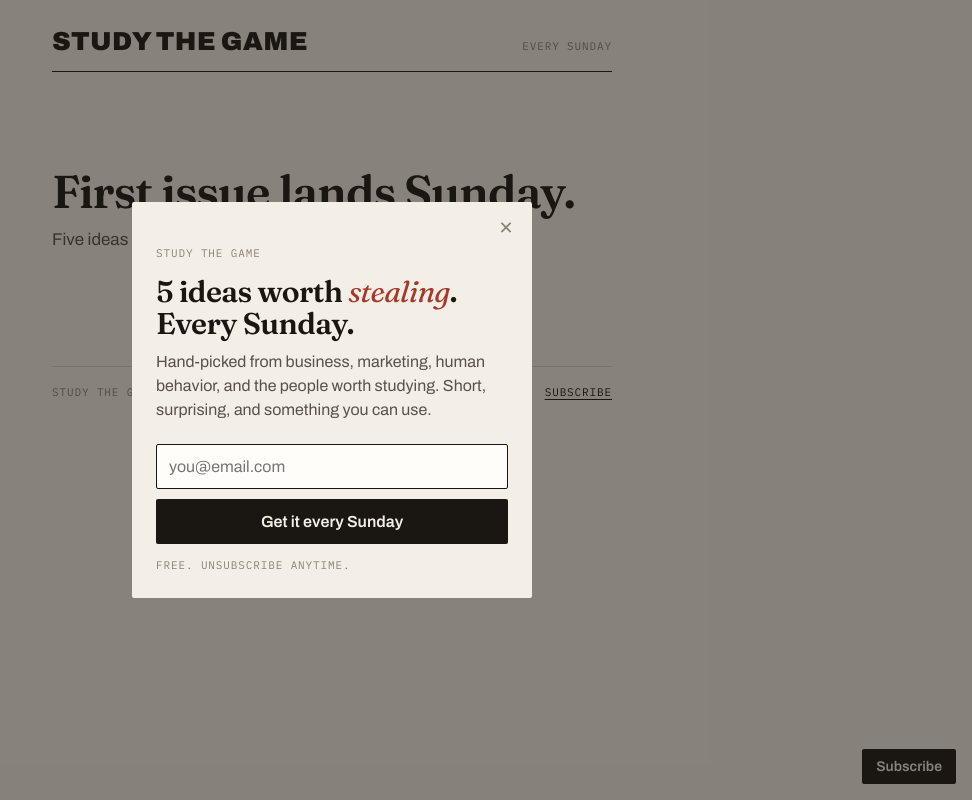
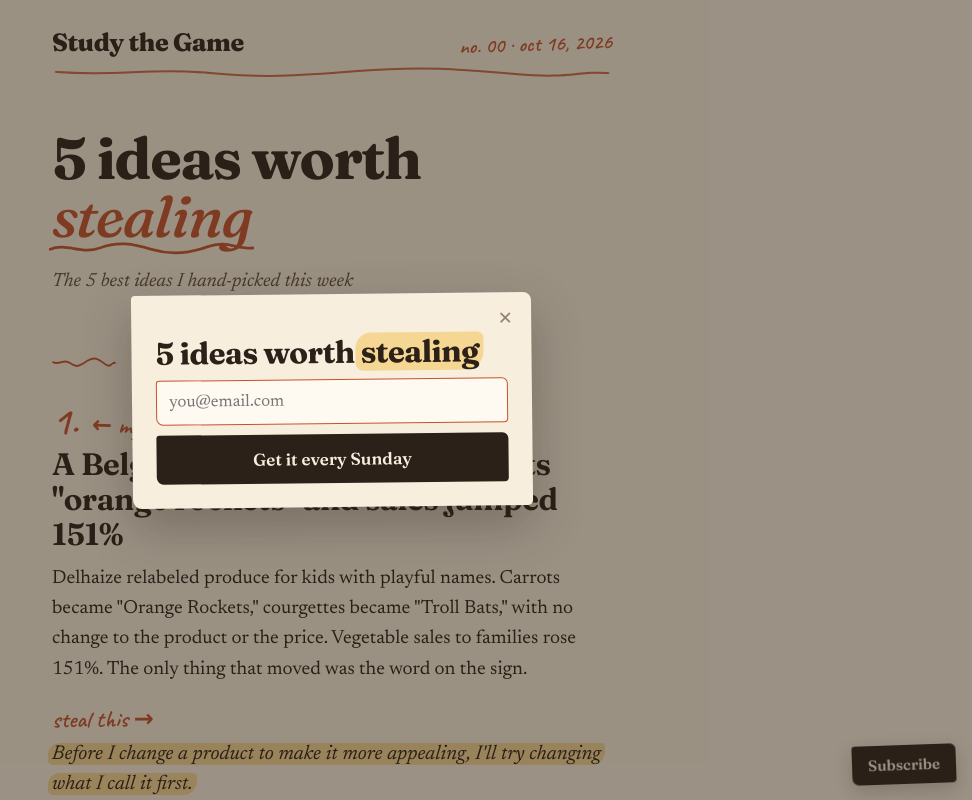
Before and after one commit to solopreneuur/Study-The-Game-Newsletter, a plain HTML site: page site/index.html in a window 1280 px wide. Shown: the top 800 px of the page, without its empty margins (308-1280 px from the left). Drawn offline with nearby package versions, Linux system fonts and the light colour scheme.

Commit message:
Site: warm hand-annotated look, light only, minimal popup; seed with 5 picks
Terracotta + highlighter, Fraunces soft/wonky, Newsreader body, Caveat notes,
per-idea tilts and squiggles. Popup is just the title, email and button.
latest.md seeded as #00 from the 2026-10-16 candidates (6, 21, 11, 1, 18).

Co-Authored-By: Claude Opus 5.5 <noreply@anthropic.com>

```diff
--- a/site/app.js
+++ b/site/app.js
@@ -15,14 +15,28 @@
     return MONTHS[p[1] - 1] + " " + p[2] + ", " + p[0];
   }
 
+  // Slightly different wobble and tilt per idea, so nothing looks stamped out.
+  var TILT = [-3, 2, -1.5, 2.5, -2, 1.5];
+  var WOBBLE = [
+    "M2 6 C 20 1, 35 10, 55 5 S 90 2, 110 6 S 150 9, 170 4 S 200 6, 218 5",
+    "M2 5 C 25 9, 40 1, 62 6 S 95 9, 120 4 S 160 2, 182 7 S 206 4, 218 6",
+    "M2 7 C 15 2, 38 8, 58 4 S 88 9, 115 5 S 148 1, 172 6 S 204 8, 218 4"
+  ];
+  function squiggle(i, cls) {
+    return '<svg class="squiggle ' + (cls || "") + '" viewBox="0 0 220 10" preserveAspectRatio="none" aria-hidden="true">' +
+      '<path d="' + WOBBLE[i % WOBBLE.length] + '" fill="none" stroke="currentColor" stroke-width="2" stroke-linecap="round"/></svg>';
+  }
+  function tilt(i, extra) { return ' style="transform:rotate(' + (TILT[i % TILT.length] + (extra || 0)) + 'deg)"'; }
+
   function setMeta(issueNo, date) {
-    meta.textContent = issueNo ? "No. " + issueNo + (date ? " · " + fmtDate(date) : "") : "Every Sunday";
+    meta.textContent = issueNo ? "no. " + issueNo + (date ? " · " + fmtDate(date).toLowerCase() : "") : "every sunday";
   }
 
   function empty() {
     setMeta(null, null);
     target.innerHTML =
       '<div class="empty">' +
+      '<span class="hand">soon…</span>' +
       "<h2>First issue lands Sunday.</h2>" +
       "<p>Five ideas worth stealing, hand-picked every week.</p>" +
       "</div>";
@@ -63,24 +77,26 @@
   function render(issue) {
     var html =
       '<header class="issue-head">' +
-      '<h1 class="issue-title">5 ideas worth <em>stealing</em></h1>' +
+      '<h1 class="issue-title">5 ideas worth <span class="under">stealing' + squiggle(0) + "</span></h1>" +
       (issue.deck ? '<p class="deck">' + inline(issue.deck) + "</p>" : "") +
       "</header>";
 
     issue.ideas.forEach(function (idea, i) {
       html +=
+        '<div class="divider">' + squiggle(i + 1) + "</div>" +
         '<section class="idea">' +
-        '<div class="idea-top mono"><span>' + pad(i + 1) + "</span>" +
-        (idea.starred ? "<span>★ My pick</span>" : "") + "</div>" +
+        '<div class="idea-top"><span class="hand idea-num"' + tilt(i) + ">" + (i + 1) + ".</span>" +
+        (idea.starred ? '<span class="hand idea-pick"' + tilt(i + 1) + ">← my pick</span>" : "") + "</div>" +
         '<h2 class="idea-hook">' + inline(idea.hook) + "</h2>" +
         '<p class="idea-body">' + inline(idea.body.join(" ")) + "</p>" +
-        (idea.steal ? '<div class="steal"><span class="mono steal-label">Steal this</span><p>' + inline(idea.steal) + "</p></div>" : "") +
+        (idea.steal ? '<div class="steal"><span class="hand steal-label"' + tilt(i + 2, 1) + ">steal this →</span><p><mark>" + inline(idea.steal) + "</mark></p></div>" : "") +
         (idea.video ? '<a class="video" href="' + esc(idea.video) + '">I made a video on this →</a>' : "") +
         "</section>";
     });
 
     var sign = issue.signoff.length ? issue.signoff : ["see you sunday", "Huzaifa"];
-    html += '<footer class="signoff">' + inline(sign[0]) + (sign[1] ? "<span>— " + inline(sign[1].replace(/^[—-]\s*/, "")) + "</span>" : "") + "</footer>";
+    html += '<footer class="signoff"><p>' + inline(sign[0]) + "</p>" +
+      (sign[1] ? '<span class="hand">' + inline(sign[1].replace(/^[—-]\s*/, "")) + "</span>" : "") + "</footer>";
     return html;
   }
 
--- a/site/index.html
+++ b/site/index.html
@@ -5,20 +5,24 @@
 <meta name="viewport" content="width=device-width, initial-scale=1">
 <title>Study the Game</title>
 <meta name="description" content="5 ideas worth stealing, hand-picked every Sunday.">
-<meta name="theme-color" content="#f3eee3">
+<meta name="theme-color" content="#f7eedd">
+<meta name="color-scheme" content="light">
 <link rel="preconnect" href="https://fonts.googleapis.com">
 <link rel="preconnect" href="https://fonts.gstatic.com" crossorigin>
-<link rel="stylesheet" href="https://fonts.googleapis.com/css2?family=Archivo:wdth,wght@62..125,400..900&family=Fraunces:ital,opsz,wght@0,9..144,400..800;1,9..144,400..800&family=IBM+Plex+Mono:wght@400;500&display=swap">
+<link rel="stylesheet" href="https://fonts.googleapis.com/css2?family=Fraunces:ital,opsz,wght,SOFT,WONK@0,9..144,300..900,0..100,0..1;1,9..144,300..900,0..100,0..1&family=Newsreader:ital,opsz,wght@0,6..72,400..600;1,6..72,400..600&family=Caveat:wght@500..700&display=swap">
 <link rel="stylesheet" href="style.css">
 </head>
 <body>
 <main class="wrap">
   <header class="masthead">
-    <a class="wordmark" href="/">Study the Game</a>
-    <span class="mono" id="meta"></span>
+    <div class="masthead-row">
+      <a class="wordmark" href="/">Study the Game</a>
+      <span class="hand" id="meta"></span>
+    </div>
+    <svg class="squiggle" viewBox="0 0 220 10" preserveAspectRatio="none" aria-hidden="true"><path d="M2 5 C 25 9, 40 1, 62 6 S 95 9, 120 4 S 160 2, 182 7 S 206 4, 218 6" fill="none" stroke="currentColor" stroke-width="2" stroke-linecap="round"/></svg>
   </header>
   <article id="issue"></article>
-  <footer class="foot mono"><span>Study the Game · Every Sunday</span><button type="button" data-open-signup>Subscribe</button></footer>
+  <footer class="foot"><svg class="squiggle" viewBox="0 0 220 10" preserveAspectRatio="none" aria-hidden="true"><path d="M2 5 C 25 9, 40 1, 62 6 S 95 9, 120 4 S 160 2, 182 7 S 206 4, 218 6" fill="none" stroke="currentColor" stroke-width="2" stroke-linecap="round"/></svg><span>Study the Game · every Sunday</span><button type="button" data-open-signup>Subscribe</button></footer>
 </main>
 
 <button class="btn subscribe-fab" type="button" data-open-signup>Subscribe</button>
@@ -27,15 +31,13 @@
   <div class="modal-card">
     <button class="modal-close" id="close-signup" type="button" aria-label="Close">✕</button>
     <div id="signup-body">
-      <span class="mono">Study the Game</span>
-      <h2 id="signup-title">5 ideas worth <em>stealing</em>. Every Sunday.</h2>
-      <p class="lede">Hand-picked from business, marketing, human behavior, and the people worth studying. Short, surprising, and something you can use.</p>
+      <h2 id="signup-title">5 ideas worth <mark>stealing</mark></h2>
       <form id="signup-form" novalidate>
         <input id="signup-email" aria-label="Email address" type="email" name="fields[email]" placeholder="you@email.com" autocomplete="email" required>
         <input type="hidden" name="ml-submit" value="1">
         <input type="hidden" name="anticsrf" value="true">
         <button class="btn" type="submit">Get it every Sunday</button>
-        <div class="form-note mono" id="form-note" aria-live="polite">Free. Unsubscribe anytime.</div>
+        <div class="form-note" id="form-note" aria-live="polite"></div>
       </form>
     </div>
   </div>
@@ -71,12 +73,11 @@ var ML_FORM_ACTION = "https://assets.mailerlite.com/jsonp/2555674/forms/20153505
     e.preventDefault();
     if (!email.value || !email.checkValidity()) { note.textContent = "Enter a valid email."; return; }
     submit.disabled = true;
-    note.textContent = "Sending…";
+    note.textContent = "";
     fetch(ML_FORM_ACTION, { method: "POST", mode: "no-cors", body: new FormData(form) })
       .then(function () {
         remember();
-        body.innerHTML = '<div class="done"><span class="mono">Study the Game</span>' +
-          '<h2>You’re in.</h2><p class="lede">Next issue hits your inbox Sunday morning.</p></div>';
+        body.innerHTML = '<div class="done"><h2>You’re in.</h2></div>';
         setTimeout(function () { modal.hidden = true; }, 3200);
       })
       .catch(function () {
--- a/site/latest.md
+++ b/site/latest.md
@@ -1 +1,26 @@
-<!-- placeholder: replaced by the first issue -->
+<!-- date: 2026-10-16 -->
+# Study the Game — #00
+_The 5 best ideas I hand-picked this week_
+
+**1. A Belgian grocer renamed carrots "orange rockets" and sales jumped 151%** ★ my pick
+Delhaize relabeled produce for kids with playful names. Carrots became "Orange Rockets," courgettes became "Troll Bats," with no change to the product or the price. Vegetable sales to families rose 151%. The only thing that moved was the word on the sign.
+**How I'm stealing it:** Before I change a product to make it more appealing, I'll try changing what I call it first.
+
+**2. Bricked-up windows across Britain are scars from a 155-year-old tax**
+Starting in 1696, Britain taxed houses by their window count, as a visible proxy for wealth. Owners bricked up windows to dip below the taxable threshold, and you can still see them on old buildings today. The tax lasted until 1851 and is blamed for a rise in damp- and dark-related illness: a measurement reshaping the thing it was only supposed to observe.
+**How I'm stealing it:** Whenever I set a metric as a target, I'll ask what people would physically build or hide to game it.
+
+**3. Xerox's biggest decision was refusing to sell its own copier**
+The 1959 Xerox 914 cost $29,500, too much for most offices to buy outright. So Xerox leased it for a small monthly fee plus a few cents per copy. By 1965 the 914 alone brought in roughly two-thirds of Xerox's revenue. The CEO called the leasing decision more important than the technology itself.
+**How I'm stealing it:** When a price is the real obstacle, I'll look for a way to charge for usage instead of ownership before I touch the product.
+
+**4. A server who gave candy twice beat one who gave it once**
+Researchers tested giving restaurant diners a mint with the check. One piece raised tips a little. Two pieces at once pushed them up about 14%. The biggest jump came when the server dropped off one piece, walked away, then came back with a second. Same two candies, but now it read as spontaneous generosity instead of policy.
+**How I'm stealing it:** I'm adding a small, unscripted second touch to things I already do for people, instead of bundling the whole gesture up front.
+
+**5. Billionaire investor Sam Zell banned deal memos longer than one page**
+No matter how complicated the real estate deal, Sam Zell required the written brief to fit on a single page. Compressing a deal to one page forces whoever wrote it to understand which details matter and which are noise, before anyone commits money.
+**How I'm stealing it:** Before I approve or pitch anything complicated, I'll write the one-page version first.
+
+see you sunday
+Huzaifa
--- a/site/style.css
+++ b/site/style.css
@@ -1,28 +1,18 @@
-/* Study the Game: quiet editorial. Cream paper, one serif, one accent. */
+/* Study the Game: a warm, hand-annotated notebook page. Light only. */
 
 :root {
-  --paper: #f4efe6;
-  --ink: #1a1712;
-  --ink-2: #57514a;
-  --muted: #8a8378;
-  --rule: #d9d1c3;
-  --accent: #a8382a;
+  color-scheme: light;
+  --paper: #f7eedd;
+  --paper-deep: #efe2c9;
+  --ink: #2b2118;
+  --ink-2: #5e4f40;
+  --muted: #94826d;
+  --accent: #c4532d;            /* terracotta */
+  --marker: rgba(244, 196, 88, 0.55);
 
-  --display: "Archivo", "Arial Narrow", sans-serif;
-  --serif: "Fraunces", Georgia, "Times New Roman", serif;
-  --sans: "Archivo", -apple-system, "Helvetica Neue", Arial, sans-serif;
-  --mono: "IBM Plex Mono", ui-monospace, Menlo, monospace;
-}
-
-@media (prefers-color-scheme: dark) {
-  :root {
-    --paper: #171511;
-    --ink: #eee7da;
-    --ink-2: #bdb4a4;
-    --muted: #857d70;
-    --rule: #2e2a23;
-    --accent: #e0745f;
-  }
+  --head: "Fraunces", Georgia, serif;
+  --body: "Newsreader", Georgia, "Times New Roman", serif;
+  --hand: "Caveat", "Bradley Hand", cursive;
 }
 
 * { box-sizing: border-box; }
@@ -33,13 +23,14 @@ body {
   margin: 0;
   background: var(--paper);
   color: var(--ink);
-  font-family: var(--sans);
-  font-size: 17px;
-  line-height: 1.65;
+  font-family: var(--body);
+  font-optical-sizing: auto;
+  font-size: 19px;
+  line-height: 1.6;
   -webkit-font-smoothing: antialiased;
 }
 
-a { color: inherit; text-decoration: underline; text-decoration-thickness: 1px; text-underline-offset: 3px; }
+a { color: inherit; text-decoration: underline; text-decoration-color: var(--accent); text-decoration-thickness: 1.5px; text-underline-offset: 3px; }
 a:hover { color: var(--accent); }
 
 .wrap {
@@ -48,142 +39,157 @@ a:hover { color: var(--accent); }
   padding: 0 20px 120px;
 }
 
-.mono {
-  font-family: var(--mono);
-  font-size: 11px;
-  letter-spacing: 0.08em;
-  text-transform: uppercase;
+.hand {
+  font-family: var(--hand);
+  font-weight: 600;
+  color: var(--accent);
+  line-height: 1;
+}
+
+/* Hand-drawn wobbly line, used for underlines and dividers. */
+.squiggle {
+  display: block;
+  width: 100%;
+  height: 10px;
+  color: var(--accent);
 }
 
 /* ---------- masthead ---------- */
 
-.masthead {
+.masthead { padding: 30px 0 0; }
+
+.masthead-row {
   display: flex;
   align-items: baseline;
   justify-content: space-between;
   gap: 12px;
-  padding: 28px 0 16px;
-  border-bottom: 1px solid var(--ink);
 }
 
 .wordmark {
-  font-family: var(--display);
-  font-variation-settings: "wdth" 62;
-  font-weight: 900;
-  font-size: 26px;
+  font-family: var(--head);
+  font-variation-settings: "SOFT" 100, "WONK" 1;
+  font-weight: 800;
+  font-size: 25px;
   line-height: 1;
-  letter-spacing: 0.01em;
-  text-transform: uppercase;
+  letter-spacing: -0.02em;
   text-decoration: none;
+  white-space: nowrap;
   color: var(--ink);
 }
 .wordmark:hover { color: var(--ink); }
 
-#meta { color: var(--muted); }
+#meta { font-size: 21px; transform: rotate(-2deg); white-space: nowrap; }
+
+.masthead .squiggle { margin-top: 12px; opacity: 0.85; }
 
 /* ---------- issue header ---------- */
 
-.issue-head { padding: 56px 0 8px; }
+.issue-head { padding: 52px 0 4px; }
 
 .issue-title {
   margin: 0;
-  font-family: var(--serif);
-  font-optical-sizing: auto;
-  font-weight: 600;
-  font-size: clamp(36px, 10vw, 52px);
-  line-height: 1.02;
-  letter-spacing: -0.02em;
+  font-family: var(--head);
+  font-variation-settings: "SOFT" 100, "WONK" 1;
+  font-weight: 700;
+  font-size: clamp(40px, 11vw, 58px);
+  line-height: 1;
+  letter-spacing: -0.025em;
 }
-.issue-title em { font-style: italic; font-weight: 400; color: var(--accent); }
+.issue-title .under { position: relative; display: inline-block; font-style: italic; font-weight: 500; color: var(--accent); }
+.issue-title .under svg { position: absolute; left: -2%; bottom: -10px; width: 104%; height: 14px; }
 
-.deck { margin: 14px 0 0; color: var(--ink-2); }
+.deck { margin: 22px 0 0; color: var(--ink-2); font-style: italic; }
 
 /* ---------- ideas ---------- */
 
-.idea { margin-top: 64px; }
+.idea { margin-top: 30px; }
+
+.divider { width: 64px; margin: 56px 0 34px; }
 
 .idea-top {
   display: flex;
+  align-items: baseline;
   gap: 14px;
-  margin-bottom: 10px;
-  color: var(--accent);
+  margin-bottom: 6px;
 }
+
+.idea-num { font-size: 40px; }
+.idea-pick { font-size: 24px; }
 
 .idea-hook {
   margin: 0 0 12px;
-  font-family: var(--serif);
-  font-optical-sizing: auto;
-  font-weight: 600;
-  font-size: clamp(24px, 6.4vw, 29px);
-  line-height: 1.15;
-  letter-spacing: -0.012em;
+  font-family: var(--head);
+  font-variation-settings: "SOFT" 100, "WONK" 1;
+  font-weight: 650;
+  font-size: clamp(26px, 7vw, 31px);
+  line-height: 1.12;
+  letter-spacing: -0.015em;
 }
 
 .idea-body { margin: 0; }
 
-.steal { margin: 22px 0 0; padding-left: 16px; border-left: 2px solid var(--accent); }
-.steal-label { display: block; margin-bottom: 4px; color: var(--accent); }
-.steal p {
-  margin: 0;
-  font-family: var(--serif);
-  font-optical-sizing: auto;
-  font-style: italic;
-  font-size: 19px;
-  line-height: 1.45;
+.steal { margin: 22px 0 0; }
+.steal-label { display: inline-block; margin-bottom: 4px; font-size: 24px; }
+.steal p { margin: 0; font-style: italic; font-size: 20px; line-height: 1.5; }
+.steal mark {
+  padding: 0.05em 0.2em;
+  margin: 0 -0.2em;
+  color: inherit;
+  background: var(--marker);
+  border-radius: 0.6em 0.2em 0.7em 0.25em;
+  -webkit-box-decoration-break: clone;
+  box-decoration-break: clone;
 }
 
-.video { display: inline-block; margin-top: 16px; font-size: 15px; color: var(--ink-2); }
+.video { display: inline-block; margin-top: 14px; font-size: 17px; color: var(--ink-2); }
 
 /* ---------- sign-off ---------- */
 
-.signoff {
-  margin-top: 72px;
-  font-family: var(--serif);
-  font-style: italic;
-  font-size: 20px;
-  line-height: 1.4;
-}
-.signoff span { display: block; font-style: normal; color: var(--ink-2); }
+.signoff { margin-top: 72px; }
+.signoff p { margin: 0; font-style: italic; color: var(--ink-2); }
+.signoff .hand { display: inline-block; margin-top: 4px; font-size: 40px; color: var(--ink); transform: rotate(-3deg); }
 
 /* Fallback when the issue doesn't parse into ideas: plain markdown. */
 .raw { padding-top: 48px; }
 .raw p { margin: 0 0 24px; }
-.raw h1 { font-family: var(--serif); font-weight: 600; font-size: 36px; line-height: 1.05; }
+.raw h1 { font-family: var(--head); font-weight: 700; font-size: 38px; line-height: 1.05; }
 
 /* ---------- empty state ---------- */
 
 .empty { padding: 96px 0 24px; }
+.empty .hand { display: inline-block; font-size: 26px; transform: rotate(-3deg); margin-bottom: 8px; }
 .empty h2 {
-  margin: 0 0 10px;
-  font-family: var(--serif);
-  font-weight: 600;
-  font-size: clamp(32px, 9vw, 46px);
-  line-height: 1.05;
-  letter-spacing: -0.02em;
+  margin: 0 0 12px;
+  font-family: var(--head);
+  font-variation-settings: "SOFT" 100, "WONK" 1;
+  font-weight: 700;
+  font-size: clamp(36px, 10vw, 50px);
+  line-height: 1.02;
+  letter-spacing: -0.025em;
 }
-.empty p { margin: 0; color: var(--ink-2); }
+.empty p { margin: 0; color: var(--ink-2); font-style: italic; }
 
 /* ---------- footer ---------- */
 
 .foot {
   display: flex;
   justify-content: space-between;
+  align-items: baseline;
   flex-wrap: wrap;
   gap: 6px 16px;
   margin-top: 88px;
-  padding-top: 16px;
-  border-top: 1px solid var(--rule);
+  font-size: 15px;
   color: var(--muted);
 }
+.foot .squiggle { flex-basis: 100%; margin-bottom: 8px; opacity: 0.5; }
 .foot button {
   padding: 0;
   border: none;
   background: none;
   color: var(--ink);
   font: inherit;
-  letter-spacing: inherit;
-  text-transform: inherit;
   text-decoration: underline;
+  text-decoration-color: var(--accent);
   text-underline-offset: 3px;
   cursor: pointer;
 }
@@ -192,14 +198,15 @@ a:hover { color: var(--accent); }
 
 .btn {
   display: inline-block;
-  padding: 14px 18px;
+  padding: 14px 20px;
   border: none;
-  border-radius: 2px;
+  border-radius: 3px 6px 4px 7px;
   background: var(--ink);
   color: var(--paper);
-  font-family: var(--sans);
+  font-family: var(--head);
+  font-variation-settings: "SOFT" 100;
   font-weight: 600;
-  font-size: 16px;
+  font-size: 17px;
   cursor: pointer;
 }
 .btn:hover { background: var(--accent); }
@@ -210,8 +217,10 @@ a:hover { color: var(--accent); }
   right: 16px;
   bottom: 16px;
   z-index: 20;
-  padding: 10px 14px;
-  font-size: 14px;
+  padding: 10px 16px;
+  font-size: 15px;
+  transform: rotate(-2deg);
+  box-shadow: 0 6px 18px rgba(43, 33, 24, 0.22);
 }
 
 /* ---------- signup popup ---------- */
@@ -224,7 +233,7 @@ a:hover { color: var(--accent); }
   align-items: center;
   justify-content: center;
   padding: 16px;
-  background: rgba(26, 23, 18, 0.5);
+  background: rgba(43, 33, 24, 0.45);
 }
 .modal[hidden] { display: none; }
 
@@ -232,9 +241,11 @@ a:hover { color: var(--accent); }
   position: relative;
   width: 100%;
   max-width: 400px;
-  padding: 36px 24px 24px;
+  padding: 34px 24px 24px;
   background: var(--paper);
-  border-radius: 2px;
+  border-radius: 4px 8px 5px 9px;
+  box-shadow: 0 20px 50px rgba(43, 33, 24, 0.3);
+  transform: rotate(-0.6deg);
 }
 
 .modal-close {
@@ -250,36 +261,37 @@ a:hover { color: var(--accent); }
   cursor: pointer;
 }
 
-.modal-card .mono { color: var(--muted); }
+.modal-card .hand { display: inline-block; font-size: 26px; transform: rotate(-3deg); }
 
 .modal-card h2 {
-  margin: 10px 0 10px;
-  font-family: var(--serif);
-  font-optical-sizing: auto;
-  font-weight: 600;
-  font-size: 30px;
-  line-height: 1.08;
+  margin: 8px 0 10px;
+  font-family: var(--head);
+  font-variation-settings: "SOFT" 100, "WONK" 1;
+  font-weight: 700;
+  font-size: 31px;
+  line-height: 1.05;
   letter-spacing: -0.02em;
 }
-.modal-card h2 em { font-style: italic; font-weight: 400; color: var(--accent); }
-.modal-card .lede { margin: 0 0 22px; color: var(--ink-2); font-size: 16px; line-height: 1.5; }
+.modal-card h2 mark { padding: 0 0.15em; margin: 0 -0.15em; color: inherit; background: var(--marker); border-radius: 0.5em 0.2em 0.6em 0.25em; }
+.modal-card .lede { margin: 0 0 22px; color: var(--ink-2); font-size: 18px; line-height: 1.5; }
 
 .modal-card input[type="email"] {
   display: block;
   width: 100%;
   padding: 13px 12px;
   margin-bottom: 10px;
-  border: 1px solid var(--rule);
-  border-radius: 2px;
-  background: #fffdf9;
-  color: #1a1712;
-  font-family: var(--sans);
-  font-size: 16px; /* 16px stops iOS zooming on focus */
+  border: 1.5px solid #dccbb0;
+  border-radius: 3px 6px 4px 7px;
+  background: #fffaf1;
+  color: var(--ink);
+  font-family: var(--body);
+  font-size: 17px; /* 16px+ stops iOS zooming on focus */
   -webkit-appearance: none;
   appearance: none;
 }
-.modal-card input[type="email"]:focus { outline: none; border-color: var(--ink); }
+.modal-card input[type="email"]:focus { outline: none; border-color: var(--accent); }
 
 .modal-card .btn { width: 100%; }
 
-.form-note { margin-top: 12px; min-height: 1.4em; }
+.form-note { margin-top: 12px; min-height: 1.4em; font-size: 15px; color: var(--muted); font-style: italic; }
+.form-note:empty { display: none; }
```
Also changed, not shown: site/latest.html (+9 -5 lines).
